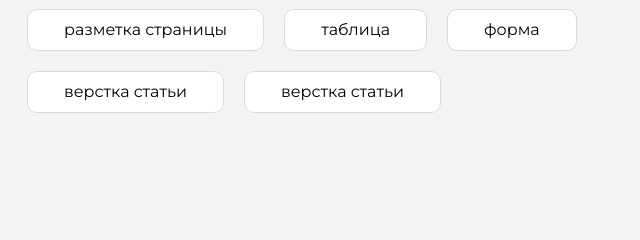
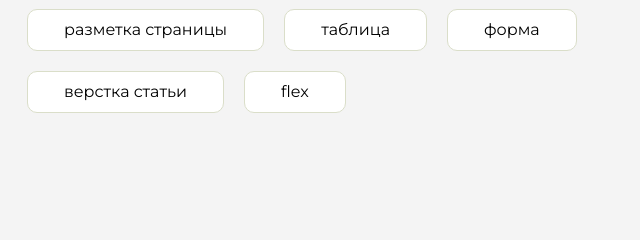
Before and after one commit to gavnapoel070409-wq/homework-1, a plain HTML site: page index.html in a window 1280 px wide. Shown: the part 229-469 px from the top of the page, 429-1069 px from the left. Drawn offline with Linux system fonts and the light colour scheme.

Commit message:
Update index.html

```diff
--- a/index.html
+++ b/index.html
@@ -105,7 +105,7 @@
                         <a href="./fit-студия/verstka.html">верстка статьи</a>
                     </li>
                     <li class="content__list-item">
-                        <a href="./flex-box/flex.html">верстка статьи</a>
+                        <a href="./flex-box/flex.html">flex</a>
                     </li>
                 </ul>
             </div>
```
